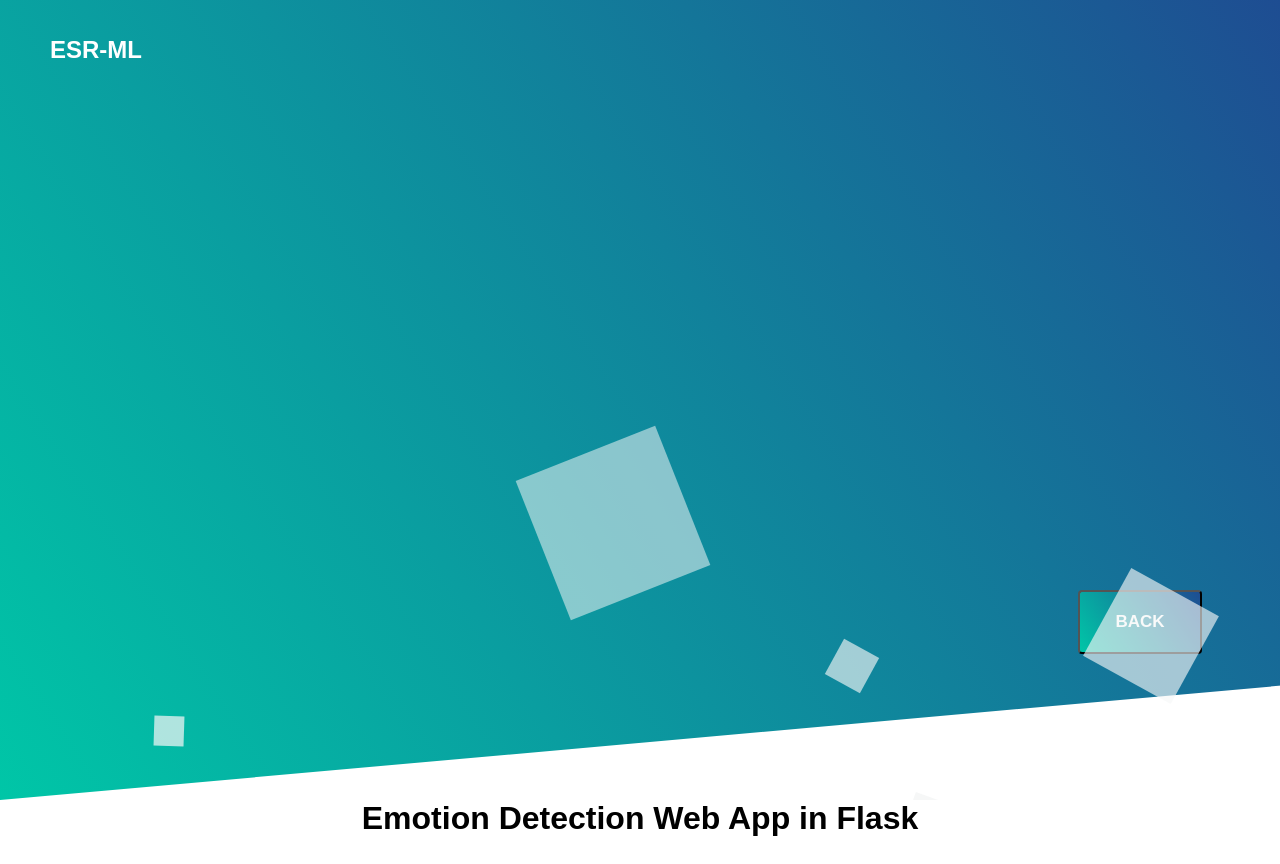
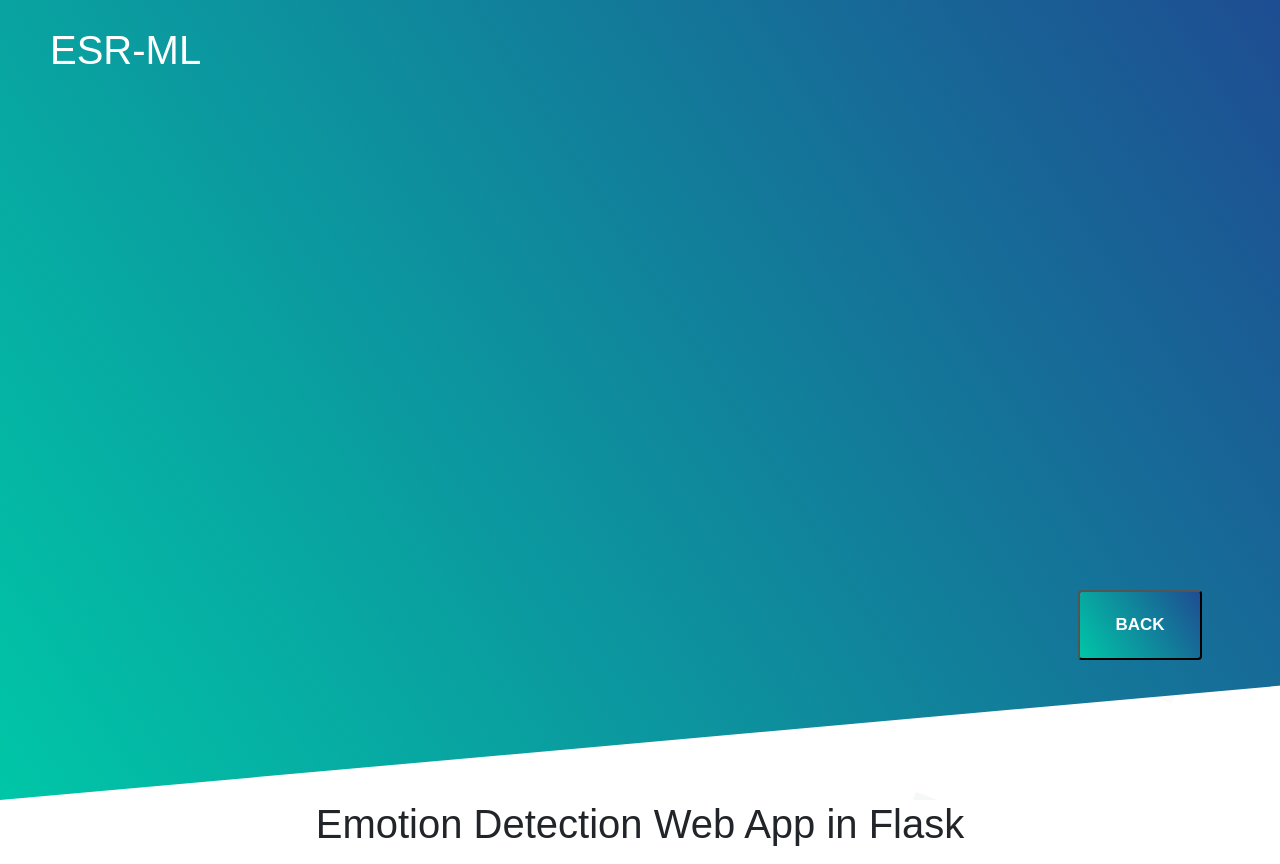
Before and after one commit to SEVERUS2001/ESR_dev_drive_2021, a Flask app: page /emotion_video_1 in a window 1280 px wide. Shown: the top 864 px of the page. Run offline with Flask 2, Linux system fonts and the light colour scheme.

Commit message:
solving style issue

```diff
--- a/templates/base_emotion_1.html
+++ b/templates/base_emotion_1.html
@@ -5,15 +5,17 @@
     <meta charset="utf-8">
     <meta name="viewport" content="width=device-width, initial-scale=1">
 
-    <!-- Bootstrap CSS
-    <link href="https://cdn.jsdelivr.net/npm/bootstrap@5.1.0/dist/css/bootstrap.min.css" rel="stylesheet" integrity="sha384-KyZXEAg3QhqLMpG8r+8fhAXLRk2vvoC2f3B09zVXn8CA5QIVfZOJ3BCsw2P0p/We" crossorigin="anonymous"> -->
+    <!-- Bootstrap CSS -->
+    <link href="https://cdn.jsdelivr.net/npm/bootstrap@5.1.0/dist/css/bootstrap.min.css" rel="stylesheet" integrity="sha384-KyZXEAg3QhqLMpG8r+8fhAXLRk2vvoC2f3B09zVXn8CA5QIVfZOJ3BCsw2P0p/We" crossorigin="anonymous">
 
-    <!-- <title>Flask App!</title> -->
-  </head>
+    <title>Emotion Channel 1</title>
     <style>
         *{
         margin: 0; padding:0; box-sizing: border-box;
         font-family: 'Montserrat', sans-serif;
+        display: relative;
+        z-index: -1;
+
     }
 
     .site-header {
@@ -158,7 +160,9 @@
         }
     }
     </style>
+  </head>
   <body>
+
     <header class="site-header clearfix">
     <nav>
      <div class="logo">
@@ -184,7 +188,6 @@
            <li></li>
        </ul>
    </div>
-
 {% block content %}
 {% endblock %}
 
--- a/templates/output_emotion_1.html
+++ b/templates/output_emotion_1.html
@@ -1,5 +1,6 @@
 {% extends 'base_emotion_1.html'%}{% block content %}
 
-<h1 style="text-align: center;">Emotion Detection Web App in Flask</h1>
-<div style="justify-content: center; display: flex; margin-top: 30px;"><img src="{{ url_for('video_emotion_1') }}"></div>
+
+<h1 style="text-align: center;z-index: 10;">Emotion Detection Web App in Flask</h1>
+<div style="justify-content: center; display: flex; margin-top: 30px;z-index: 10;"><img src="{{ url_for('video_emotion_1') }}"></div>
 {% endblock %}
--- a/templates/output_emotion_2.html
+++ b/templates/output_emotion_2.html
@@ -1,5 +1,5 @@
 {% extends 'base_emotion_2.html'%}{% block content %}
 
-<h1 style="text-align: center;">Emotion Detection Web App in Flask</h1>
-<div style="justify-content: center; display: flex; margin-top: 30px;"><img src="{{ url_for('video_emotion_2') }}"></div>
+<h1 style="text-align: center;z-index: 10;">Emotion Detection Web App in Flask</h1>
+<div style="justify-content: center; display: flex; margin-top: 30px;z-index: 10;"><img src="{{ url_for('video_emotion_2') }}"></div>
 {% endblock %}
```
Lines whose indentation alone changed are shown as unchanged.
